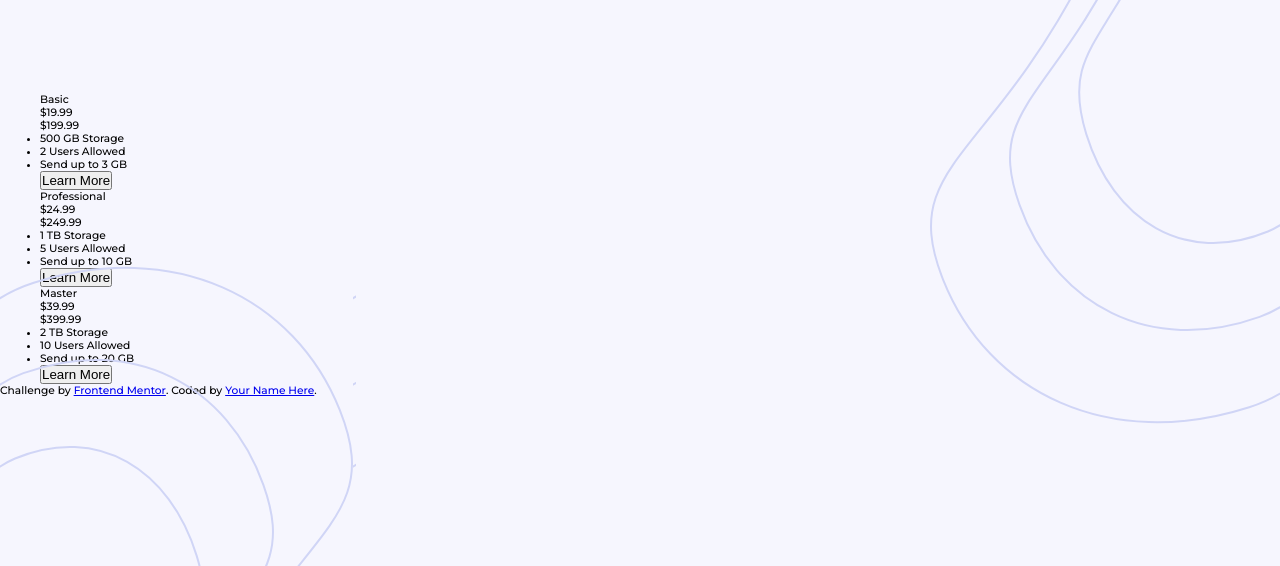
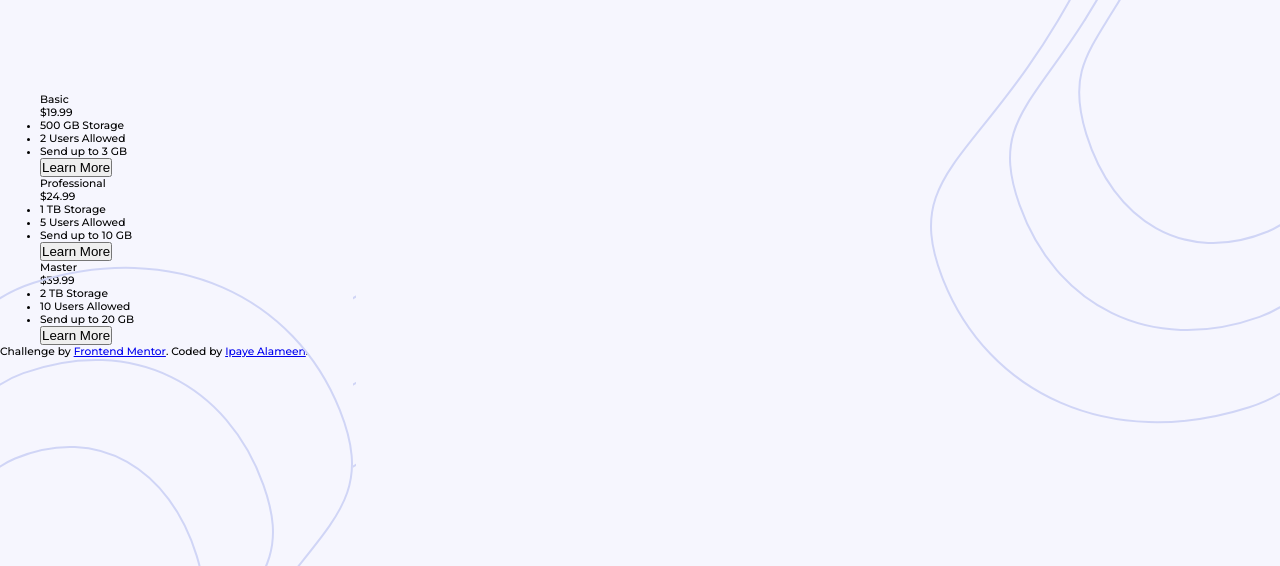
Before and after one commit to Ipaye/DC-pricing-pace, a plain HTML site: page index.html in a window 1280 px wide. Shown: the part 234-800 px from the top of the page. Drawn offline with Linux system fonts and the light colour scheme.

Commit message:
UI: removed temp markup

```diff
--- a/index.html
+++ b/index.html
@@ -33,7 +33,7 @@
       <div class="price-card">
         <div class="price-card__heading">Basic</div>
         <div class="price-card__price">&dollar;19.99</div>
-        <div class="price-card__price">&dollar;199.99</div>
+        <!-- <div class="price-card__price">&dollar;199.99</div> -->
         <ul class="price-card__details">
           <li class="price-card__single-detail">500 GB Storage</li>
           <li class="price-card__single-detail">2 Users Allowed</li>
@@ -41,21 +41,21 @@
         </ul>
         <button class="btn btn-gradient">Learn More</button>
       </div>
-      <div class="price-card">
+      <div class="price-card card-hightlighted">
         <div class="price-card__heading">Professional</div>
         <div class="price-card__price">&dollar;24.99</div>
-        <div class="price-card__price">&dollar;249.99</div>
+        <!-- <div class="price-card__price">&dollar;249.99</div> -->
         <ul class="price-card__details">
           <li class="price-card__single-detail">1 TB Storage</li>
           <li class="price-card__single-detail">5 Users Allowed</li>
           <li class="price-card__single-detail">Send up to 10 GB</li>
         </ul>
-        <button class="btn btn-gradient">Learn More</button>
+        <button class="btn">Learn More</button>
       </div>
       <div class="price-card">
         <div class="price-card__heading">Master</div>
         <div class="price-card__price">&dollar;39.99</div>
-        <div class="price-card__price">&dollar;399.99</div>
+        <!-- <div class="price-card__price">&dollar;399.99</div> -->
         <ul class="price-card__details">
           <li class="price-card__single-detail">2 TB Storage</li>
           <li class="price-card__single-detail">10 Users Allowed</li>
@@ -68,7 +68,7 @@
 
   <div class="attribution">
     Challenge by <a href="https://www.frontendmentor.io?ref=challenge" target="_blank">Frontend Mentor</a>.
-    Coded by <a href="#">Your Name Here</a>.
+    Coded by <a href="https://ipaye.xyz">Ipaye Alameen</a>.
   </div>
 </body>
 
```
